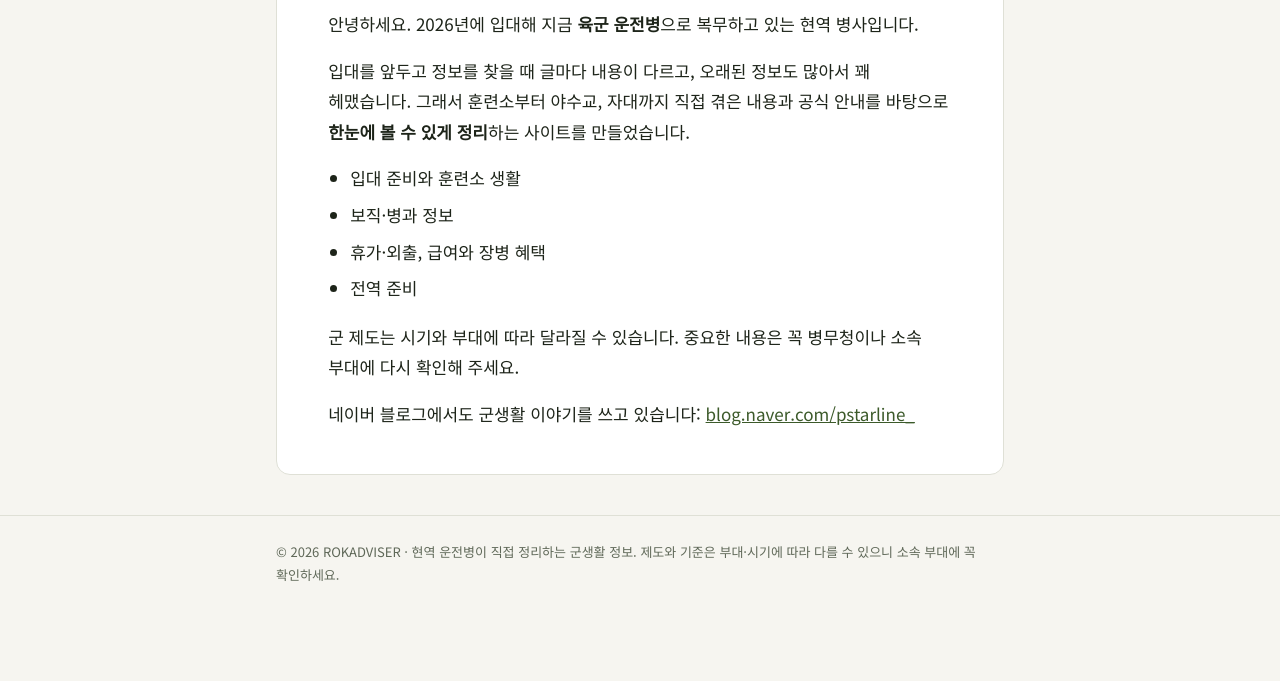
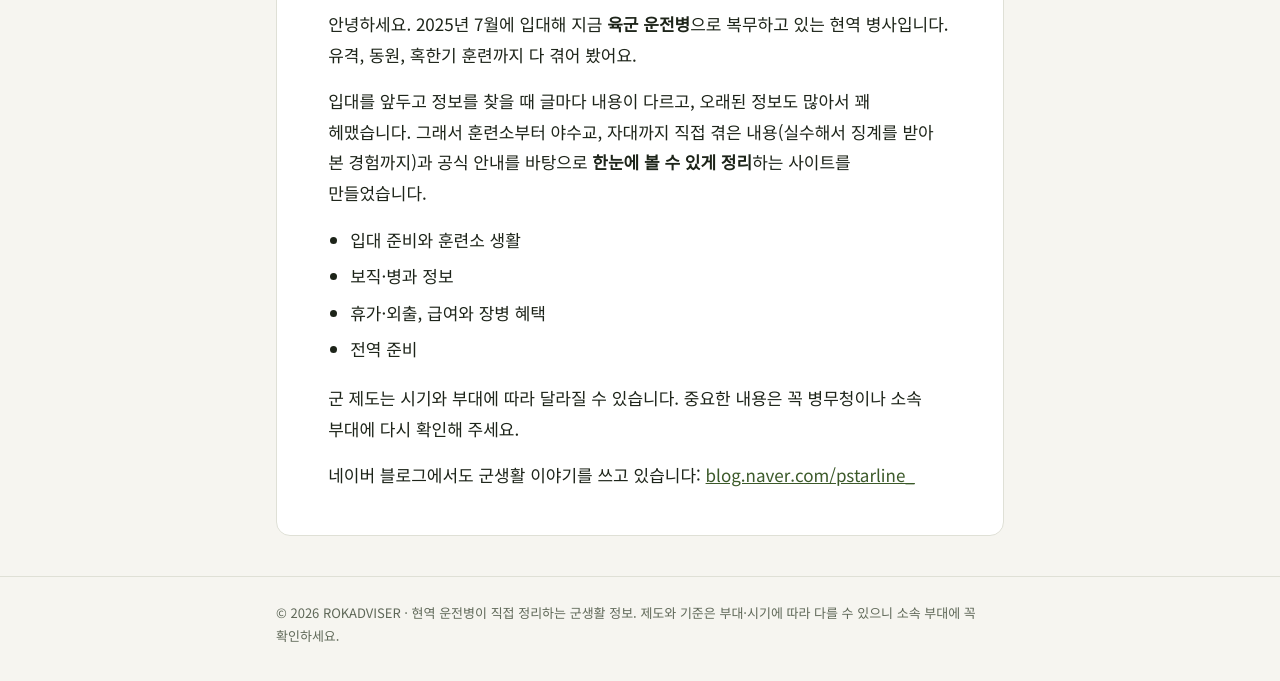
Before and after one commit to pstarline/rok-info, a plain HTML site: page docs/about/index.html in a window 1280 px wide. Shown: the part 163-844 px from the top of the page. Before the commit the page ends 800 px from the top, so only its background shows below. Drawn offline with Linux system fonts and the light colour scheme.

Commit message:
Correct operator profile: enlisted July 2025, completed major drills
Add disciplinary history and promotion-rule note as writing context.

Co-Authored-By: Claude Opus 5.5 <noreply@anthropic.com>
Claude-Session: https://claude.ai/code/session_01AHbNDtKVXPwSvjj7f5rPzD

```diff
--- a/docs/about/index.html
+++ b/docs/about/index.html
@@ -57,8 +57,8 @@ footer .wrap{padding-block:24px 40px}
 </style></head><body>
 <header class="top"><div class="wrap"><a class="logo" href="/">ROKADVISER<small>군생활 정보 총정리</small></a>
 <nav><a href="/">전체 글</a><a href="/about/">소개</a></nav></div></header>
-<main class="wrap"><article><h1>소개</h1><p>안녕하세요. 2026년에 입대해 지금 <strong>육군 운전병</strong>으로 복무하고 있는 현역 병사입니다.</p>
-<p>입대를 앞두고 정보를 찾을 때 글마다 내용이 다르고, 오래된 정보도 많아서 꽤 헤맸습니다. 그래서 훈련소부터 야수교, 자대까지 직접 겪은 내용과 공식 안내를 바탕으로 <strong>한눈에 볼 수 있게 정리</strong>하는 사이트를 만들었습니다.</p>
+<main class="wrap"><article><h1>소개</h1><p>안녕하세요. 2025년 7월에 입대해 지금 <strong>육군 운전병</strong>으로 복무하고 있는 현역 병사입니다. 유격, 동원, 혹한기 훈련까지 다 겪어 봤어요.</p>
+<p>입대를 앞두고 정보를 찾을 때 글마다 내용이 다르고, 오래된 정보도 많아서 꽤 헤맸습니다. 그래서 훈련소부터 야수교, 자대까지 직접 겪은 내용(실수해서 징계를 받아 본 경험까지)과 공식 안내를 바탕으로 <strong>한눈에 볼 수 있게 정리</strong>하는 사이트를 만들었습니다.</p>
 <ul>
 <li>입대 준비와 훈련소 생활</li>
 <li>보직·병과 정보</li>
```
Also changed, not shown: 3 other files.
